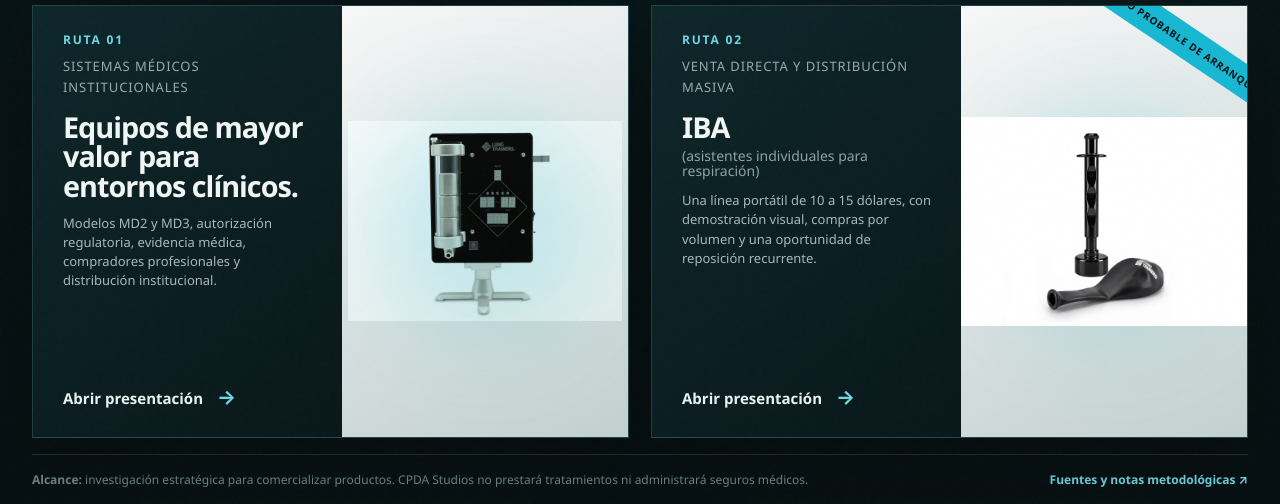
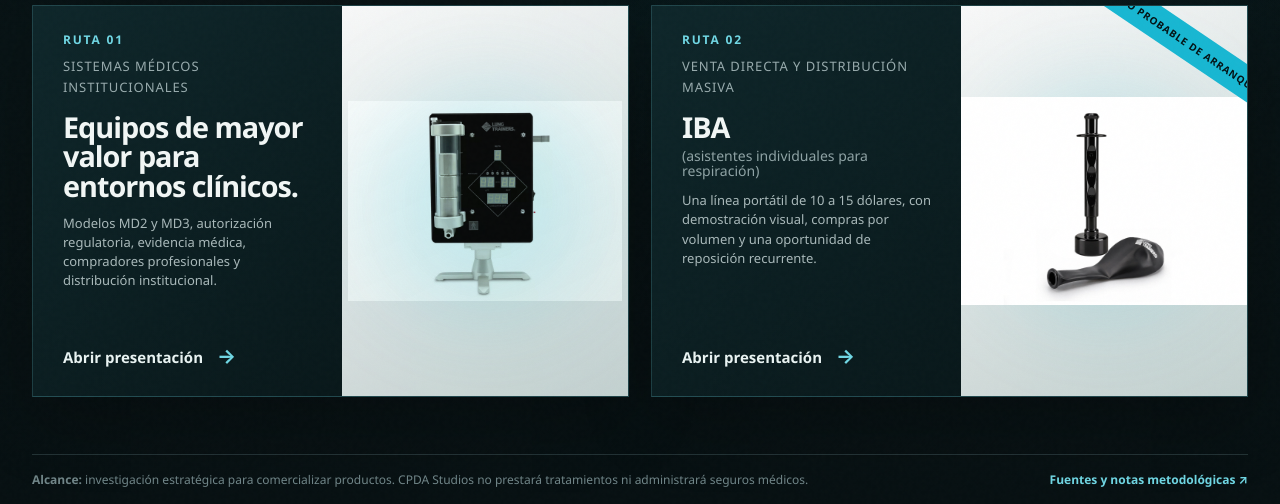
Before and after one commit to CPDAStudios/lungtrainers-presentation, a plain HTML site: page index.html in a window 1280 px wide. Shown: the part 296-800 px from the top of the page. Drawn offline with Linux system fonts and the light colour scheme.

Commit message:
Refine route selector proportions

```diff
--- a/index.html
+++ b/index.html
@@ -9,7 +9,7 @@
   <link rel="canonical" href="https://cpdastudios.com/lungtrainers/">
   <link rel="preload" as="image" href="assets/official/md3-series4.webp">
   <link rel="preload" as="image" href="assets/official/iba-tb-max-ultra.jpg">
-  <link rel="stylesheet" href="styles.css?v=4">
+  <link rel="stylesheet" href="styles.css?v=5">
 </head>
 <body class="route-landing">
   <div class="page-noise" aria-hidden="true"></div>
--- a/styles.css
+++ b/styles.css
@@ -684,7 +684,7 @@ footer a { color: #98abad; text-decoration: none; }
 .route-intro h1 { max-width: 1020px; margin: 0; font-size: clamp(42px, 4.35vw, 72px); font-weight: 580; line-height: .98; letter-spacing: -.05em; }
 .route-intro h1 em { color: var(--cyan-2); font-style: normal; font-weight: 450; }
 .route-intro > p:last-child { max-width: 610px; margin: 0 0 2px; color: #9dafb0; font-size: 16px; line-height: 1.5; }
-.route-grid { min-height: 0; display: grid; grid-template-columns: 1fr 1fr; gap: 22px; }
+.route-grid { align-self: start; width: 100%; height: clamp(340px, 49vh, 500px); min-height: 0; display: grid; grid-template-columns: 1fr 1fr; gap: 22px; }
 .route-card { position: relative; min-height: 0; display: grid; grid-template-columns: 1.04fr .96fr; overflow: hidden; border: 1px solid rgba(112,215,228,.22); background: linear-gradient(140deg, rgba(15,39,43,.96), rgba(7,18,20,.96)); color: inherit; text-decoration: none; box-shadow: 0 24px 65px rgba(0,0,0,.23); transition: transform .25s ease, border-color .25s ease, box-shadow .25s ease; }
 .route-card:hover { transform: translateY(-5px); border-color: rgba(112,215,228,.65); box-shadow: 0 32px 80px rgba(0,0,0,.38); }
 .route-card::after { content: ""; position: absolute; inset: 0; pointer-events: none; background: linear-gradient(90deg, transparent 62%, rgba(24,183,210,.08)); }
@@ -813,7 +813,7 @@ footer a { color: #98abad; text-decoration: none; }
   .route-intro { display: block; margin-bottom: 20px; }
   .route-intro .eyebrow { margin-bottom: 12px; font-size: 10px; }
   .route-intro h1 { font-size: 34px; }
-  .route-grid { grid-template-columns: 1fr; }
+  .route-grid { height: auto; grid-template-columns: 1fr; }
   .route-card { min-height: 220px; grid-template-columns: 1.12fr .88fr; }
   .route-card-copy { padding: 17px; }
   .route-card h2 { font-size: 21px; }
```
Also changed, not shown: iba.html (+1 -1 lines), institutional.html (+1 -1 lines), research.html (+1 -1 lines).
